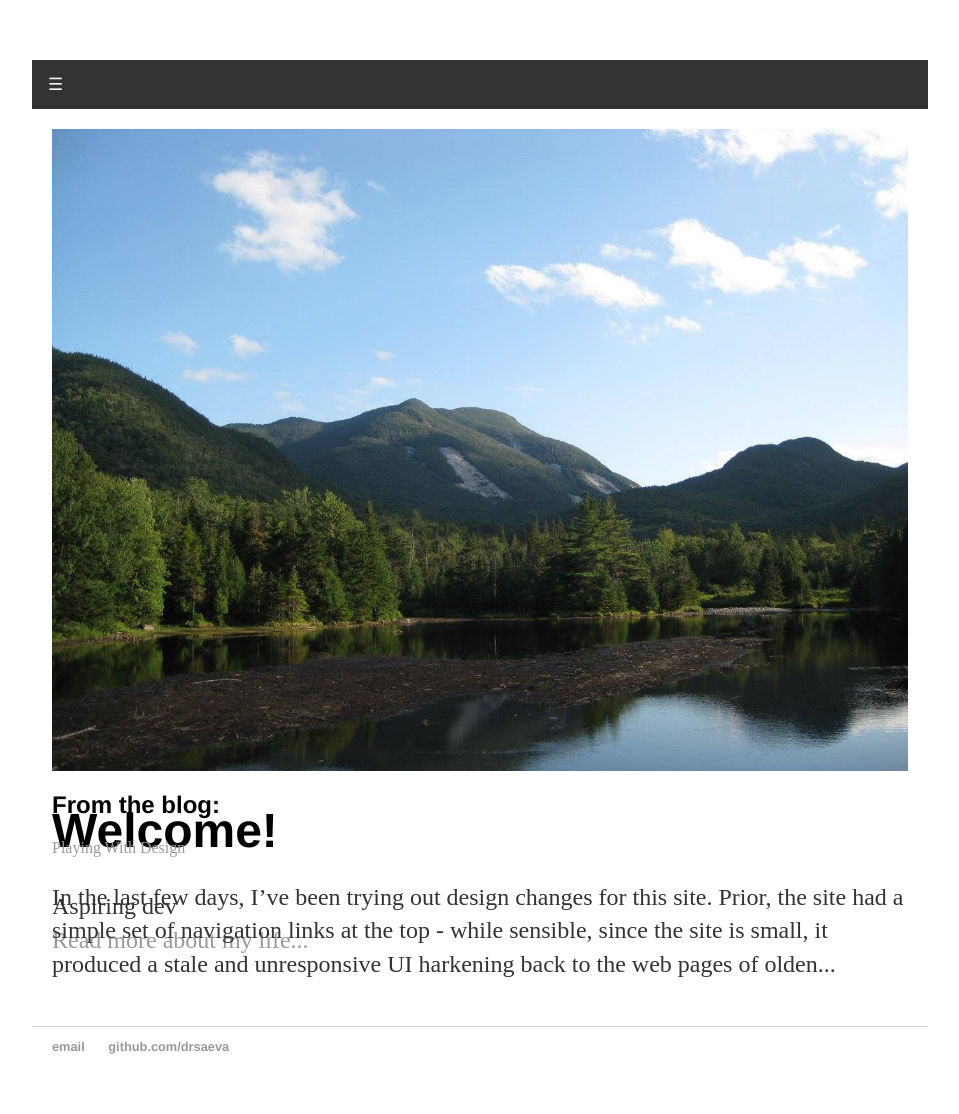
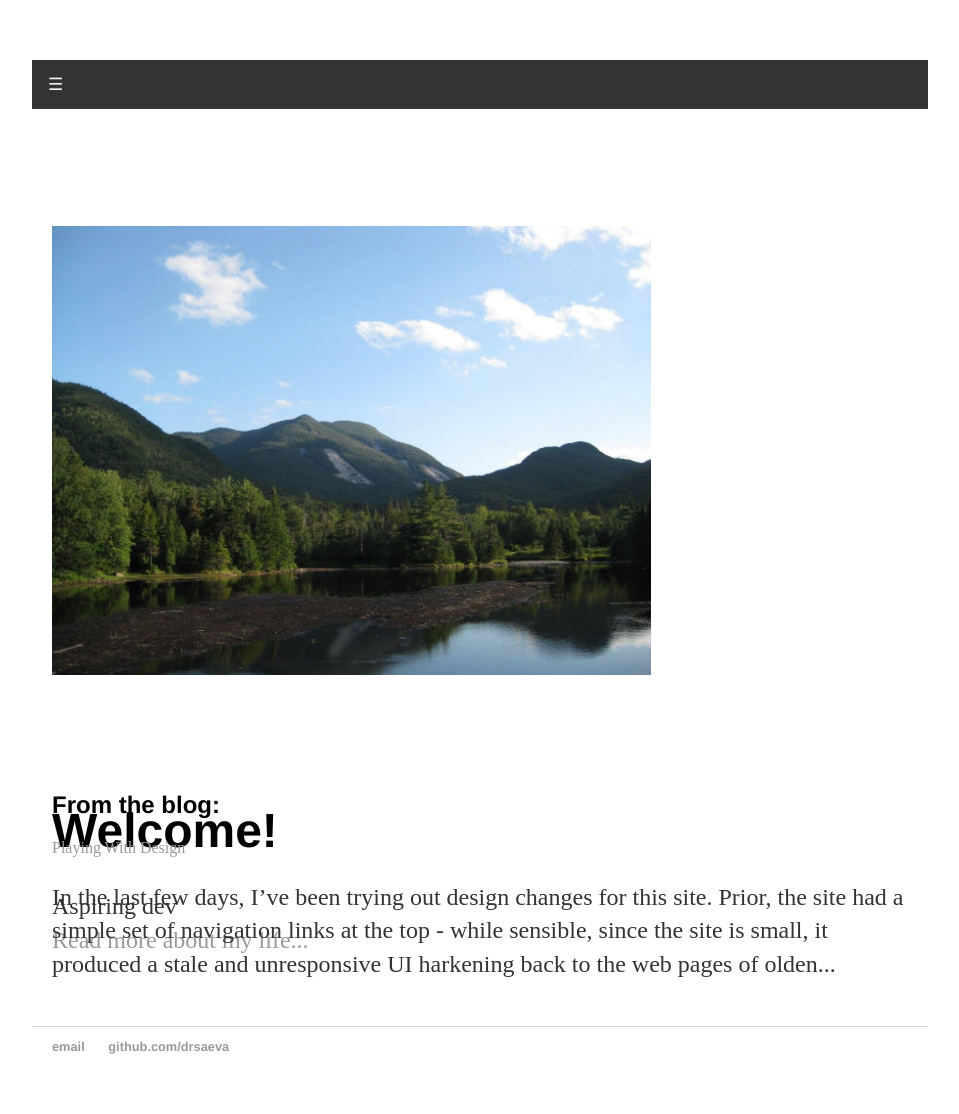
Before and after one commit to drsaeva/drsaeva.github.io, a Jekyll site: the page built from index.html, in a window 1280 px wide. Shown: the whole page, without its empty margins (160-1119 px from the left). Built offline with Jekyll 4.4.1, drawn with Linux system fonts in a browser that asks for light colours.

Commit message:
Update main.css

```diff
--- a/css/main.css
+++ b/css/main.css
@@ -104,10 +104,10 @@ ul.posts li {
 .div-with-bg {
     background-image: url('https://drsaeva.github.io/img/marcy%20dam.jpg');
     background-repeat: no-repeat;
-    background-position: 50% 50%;
+    background-position: center;
     background-attachment: fixed;
     background-size: contain;
-    width: 100%;
+    width: 70%;
     height: 0;
     padding-top: 75%
 }
```
